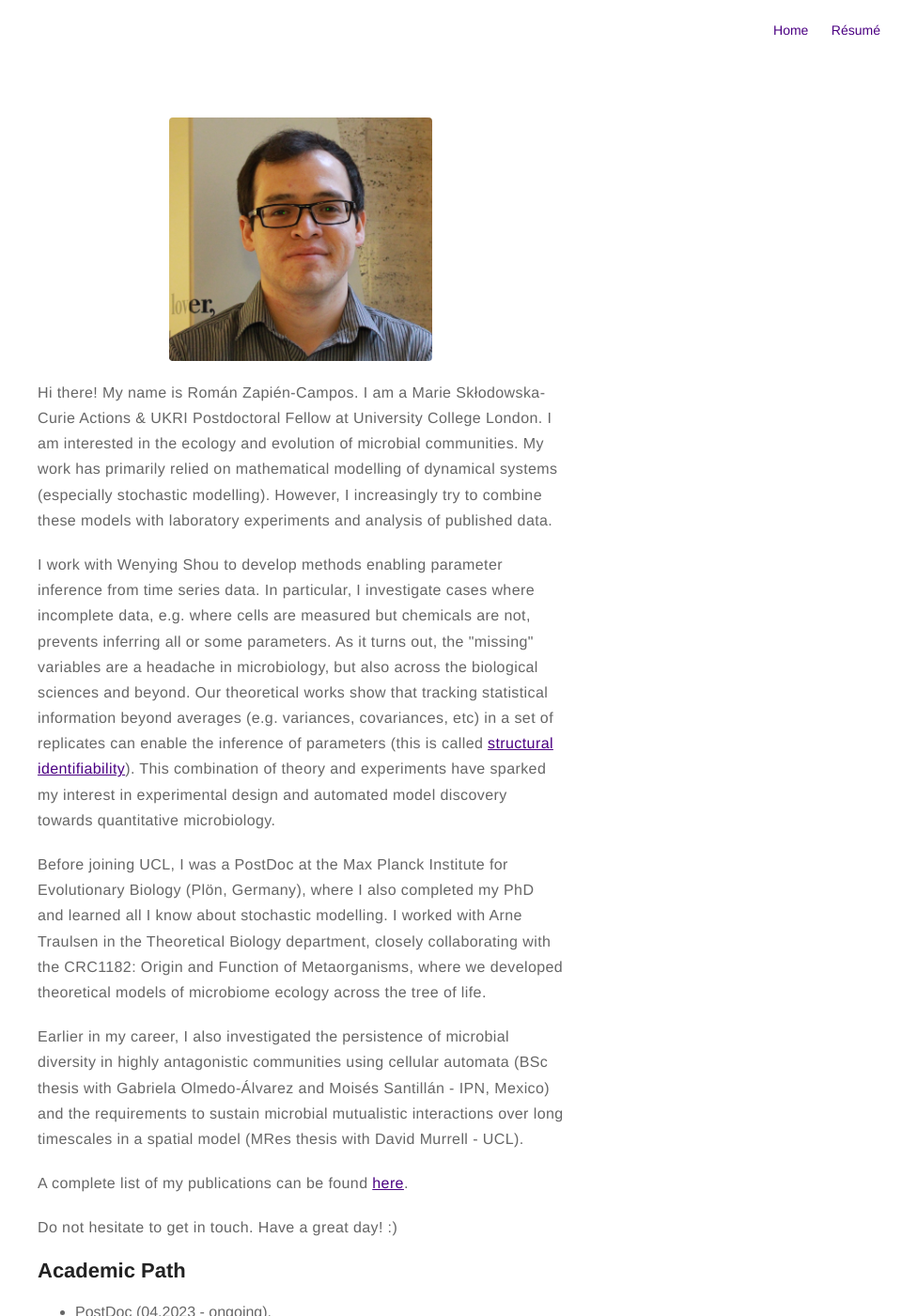
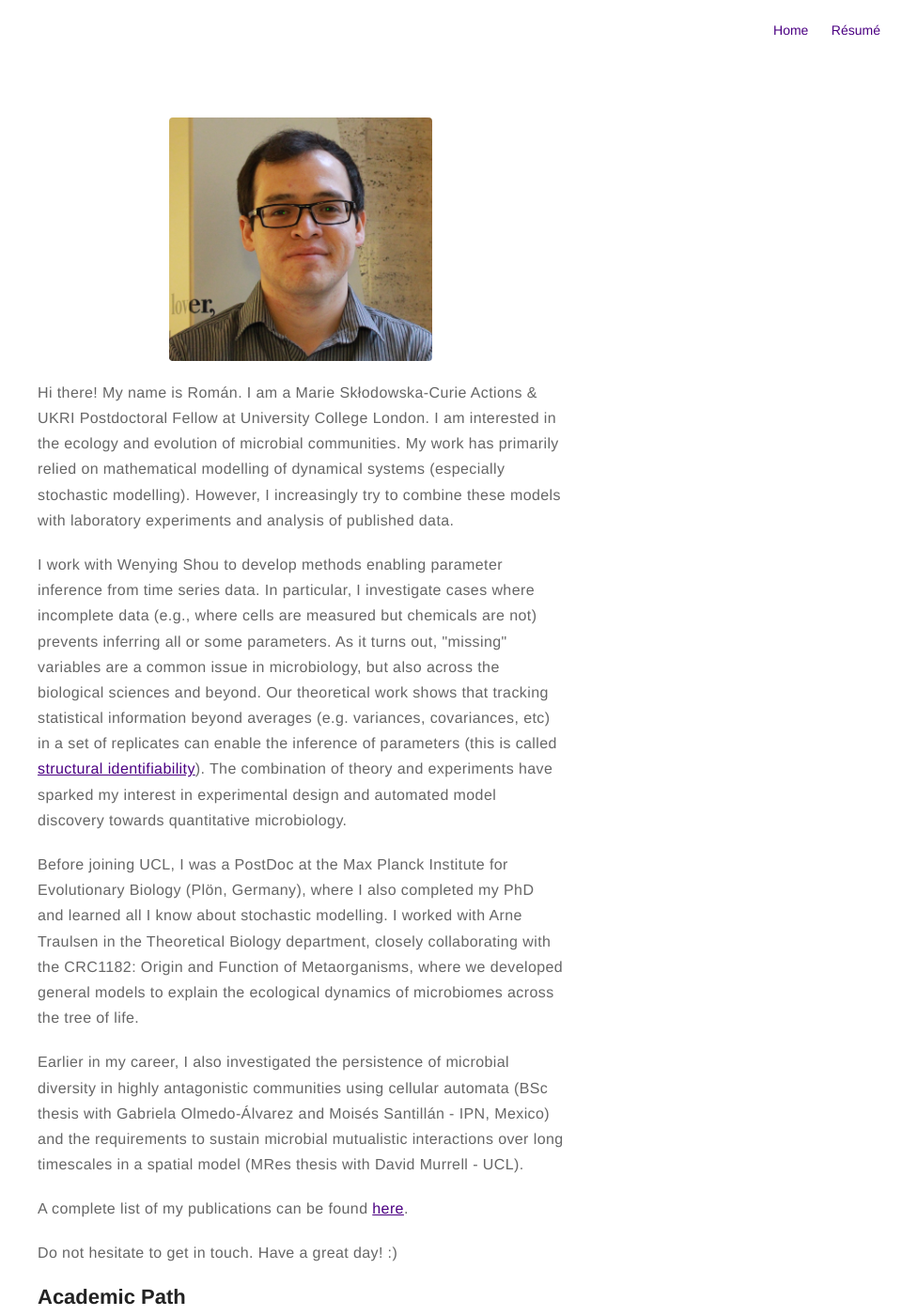
Before and after one commit to romanzapien/romanzapien.github.io, a Jekyll site: the page built from about.md, in a window 1280 px wide and 1400 px high. Shown: the whole window at 94% size, without its empty margins (320-1280 px from the left). Built offline with Jekyll 4.4.1, drawn with Linux system fonts in a browser that asks for light colours.

Commit message:
Update about.md

```diff
--- a/about.md
+++ b/about.md
@@ -4,11 +4,11 @@ layout: page
 ---
 ![Profile Image]({{ site.url }}/{{ site.picture }})
 
-<p>Hi there! My name is Román Zapién-Campos. I am a Marie Skłodowska-Curie Actions & UKRI Postdoctoral Fellow at University College London. I am interested in the ecology and evolution of microbial communities. My work has primarily relied on mathematical modelling of dynamical systems (especially stochastic modelling). However, I increasingly try to combine these models with laboratory experiments and analysis of published data.</p>
+<p>Hi there! My name is Román. I am a Marie Skłodowska-Curie Actions & UKRI Postdoctoral Fellow at University College London. I am interested in the ecology and evolution of microbial communities. My work has primarily relied on mathematical modelling of dynamical systems (especially stochastic modelling). However, I increasingly try to combine these models with laboratory experiments and analysis of published data.</p>
 
-<p>I work with Wenying Shou to develop methods enabling parameter inference from time series data. In particular, I investigate cases where incomplete data, e.g. where cells are measured but chemicals are not, prevents inferring all or some parameters. As it turns out, the "missing" variables are a headache in microbiology, but also across the biological sciences and beyond. Our theoretical works show that tracking statistical information beyond averages (e.g. variances, covariances, etc) in a set of replicates can enable the inference of parameters (this is called <a href="https://en.wikipedia.org/wiki/Structural_identifiability">structural identifiability</a>). This combination of theory and experiments have sparked my interest in experimental design and automated model discovery towards quantitative microbiology.</p>
+<p>I work with Wenying Shou to develop methods enabling parameter inference from time series data. In particular, I investigate cases where incomplete data (e.g., where cells are measured but chemicals are not) prevents inferring all or some parameters. As it turns out, "missing" variables are a common issue in microbiology, but also across the biological sciences and beyond. Our theoretical work shows that tracking statistical information beyond averages (e.g. variances, covariances, etc) in a set of replicates can enable the inference of parameters (this is called <a href="https://en.wikipedia.org/wiki/Structural_identifiability">structural identifiability</a>). The combination of theory and experiments have sparked my interest in experimental design and automated model discovery towards quantitative microbiology.</p>
 
-<p>Before joining UCL, I was a PostDoc at the Max Planck Institute for Evolutionary Biology (Plön, Germany), where I also completed my PhD and learned all I know about stochastic modelling. I worked with Arne Traulsen in the Theoretical Biology department, closely collaborating with the CRC1182: Origin and Function of Metaorganisms, where we developed theoretical models of microbiome ecology across the tree of life.</p>
+<p>Before joining UCL, I was a PostDoc at the Max Planck Institute for Evolutionary Biology (Plön, Germany), where I also completed my PhD and learned all I know about stochastic modelling. I worked with Arne Traulsen in the Theoretical Biology department, closely collaborating with the CRC1182: Origin and Function of Metaorganisms, where we developed general models to explain the ecological dynamics of microbiomes across the tree of life.</p>
 
 <p>Earlier in my career, I also investigated the persistence of microbial diversity in highly antagonistic communities using cellular automata (BSc thesis with Gabriela Olmedo-Álvarez and Moisés Santillán - IPN, Mexico) and the requirements to sustain microbial mutualistic interactions over long timescales in a spatial model (MRes thesis with David Murrell - UCL).</p>
 
```
